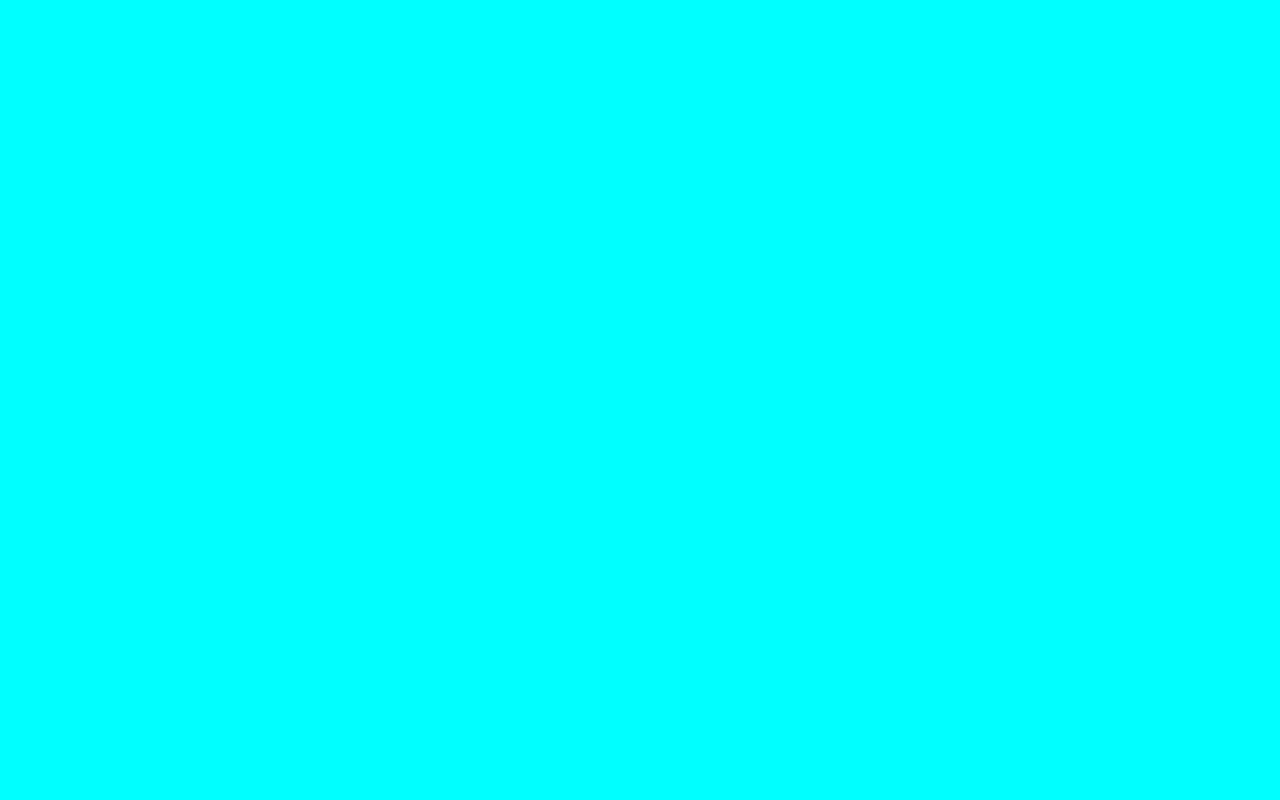
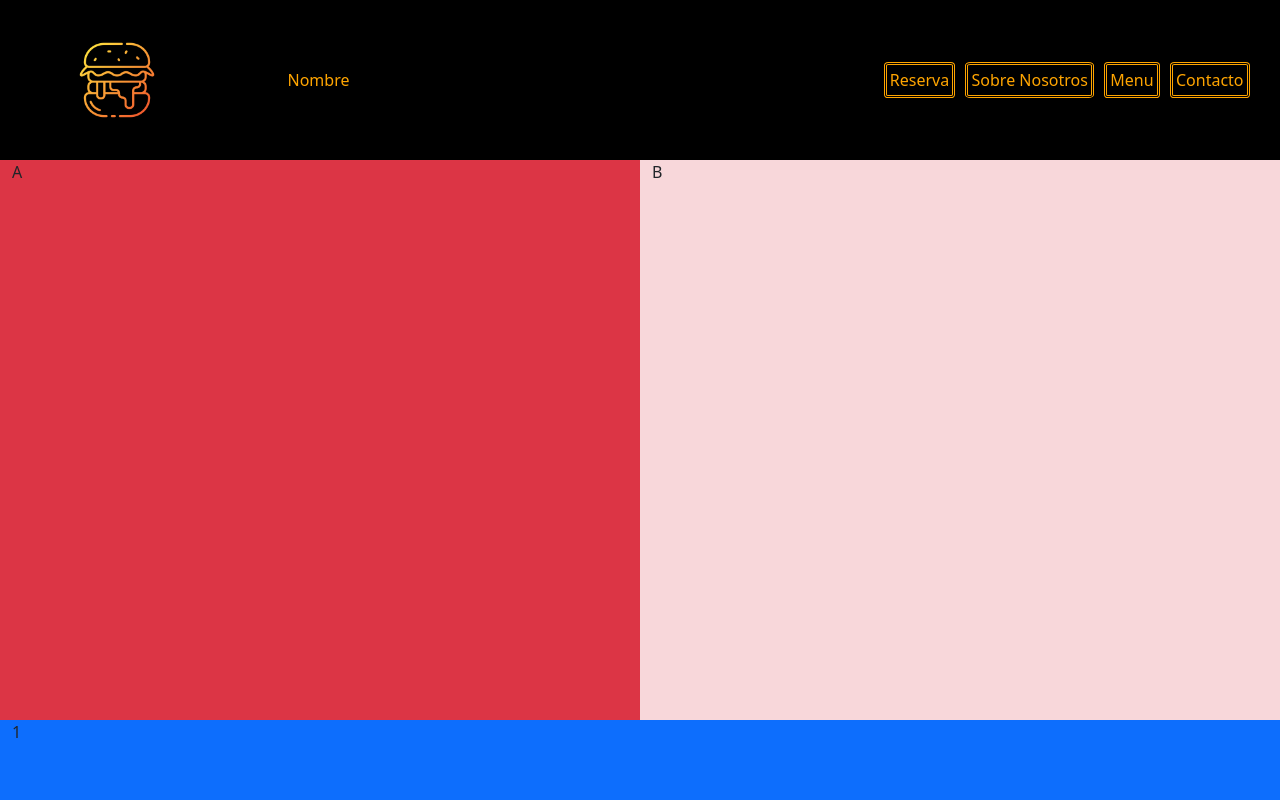
Before and after one commit to FernandoCatalaMunyoz/Carta_Restaurante, a plain HTML site: page index.html in a window 1280 px wide. Drawn offline with nearby package versions, Linux system fonts and the light colour scheme.

Commit message:
Estructura header con logo y divs de navegacion

```diff
--- a/css/styles.css
+++ b/css/styles.css
@@ -1,30 +1,42 @@
-header {
+body {
+  height: 100vh;
+  width: 100vw;
+  background-color: black;
+}
+#up {
+  height: 20%;
+}
+#main {
+  height: 70%;
+}
+#bottom {
+  height: 10%;
+}
+.altura {
+  height: 100vh;
+}
+#logo {
+  height: 5em;
+  width: 5em;
+}
+#upLeft {
   display: flex;
-  margin: 1em;
+  align-items: center;
+  justify-content: space-around;
 }
-
-body {
-  background-color: aqua;
+#name {
+  color: orange;
 }
-header {
-  background-color: aquamarine;
+#upRight {
+  display: flex;
+  align-items: center;
+  justify-content: center;
 }
-.multinav {
-  font-family: Impact, Haettenschweiler, "Arial Narrow Bold", sans-serif;
-  margin: 5em;
-  left: 50%;
-  top: 1000%;
+.intMenu {
+  margin: 0.5em;
+  padding: 0.2em;
+  color: orange;
+  outline-color: orange;
+  outline-style: double;
+  border-radius: 2%;
 }
-.nav {
-  top: 10%;
-  left: 50%;
-  margin: 0.5em;
-  font-family: Impact, Haettenschweiler, "Arial Narrow Bold", sans-serif;
-}
-
-.nav:hover {
-  font-size: large;
-}
-p {
-  margin: 1em;
-}
--- a/index.html
+++ b/index.html
@@ -13,5 +13,38 @@
     />
     <link rel="stylesheet" href="./css/styles.css" />
   </head>
-  <body></body>
+  <body>
+    <div class="container-fluid altura">
+      <div class="row" id="up">
+          <div class="col" id="upLeft">
+            <div id="logoDiv"><img src="./cartas/logo_hamburguesa.png" alt="carta" id="logo"></div>
+            <div id="name">Nombre</div>
+        </div>
+          <div class="col" id="upCenter"></div>
+          <div class="col " id="upRight">
+            <div class="intMenu">Reserva</div>
+            <div class="intMenu">Sobre Nosotros</div>
+            <div class="intMenu">Menu</div>
+            <div class="intMenu">Contacto</div>
+          </div>
+      </div>
+
+
+
+
+
+
+
+
+
+      <div class="row" id="main">
+          <div class="col bg-danger">A</div>
+          <div class="col bg-danger-subtle">B</div>
+      </div>
+      <div class="row" id="bottom">
+        <div class="col bg-primary">1</div>
+      </div>
+  </div>
+    </div>
+  </body>
 </html>
```
Also changed, not shown: cartas/logo_burger.jpg (added), cartas/logo_hamburguesa.png (added), 1 other file.
